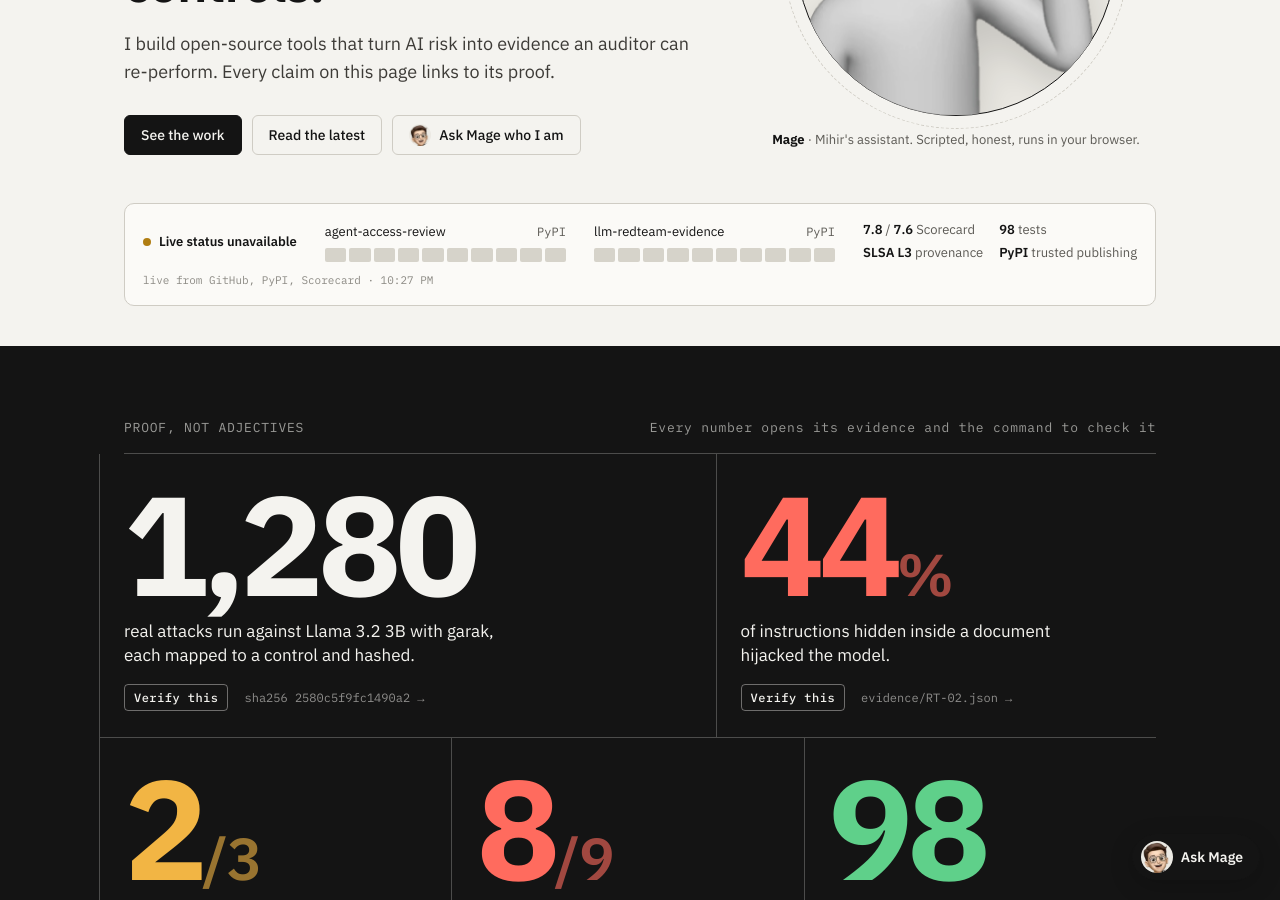
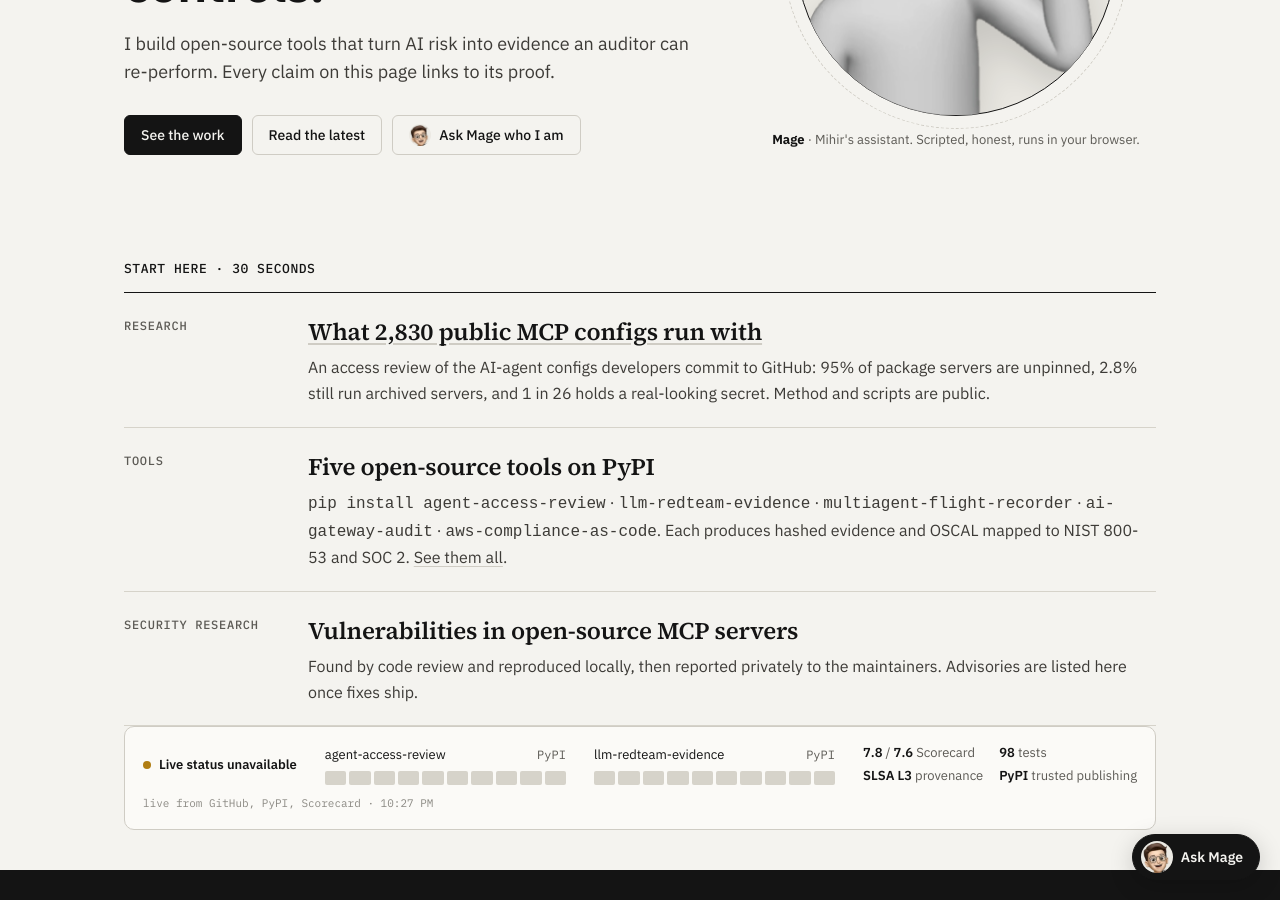
Before and after one commit to Mihirajmera/Mihirajmera.github.io, a Jekyll site: the page built from index.html, in a window 1280 px wide and 900 px high, scrolled down 373 px. Built offline with Jekyll 4.4.1, drawn with Linux system fonts in a browser that asks for light colours; a script that is not in the unit is left out; some of the changed text lies outside the part shown.

Commit message:
Homepage: add Start here section; restore outside-contributor tile (#2)
Research, tools and security research are the first thing below the hero.
The contributor tile is back with real numbers (11 merged PRs, 3 outside
contributors), as static text. /now no longer says PyPI releases are next.

Co-authored-by: Claude Opus 5.5 <noreply@anthropic.com>

```diff
--- a/index.html
+++ b/index.html
@@ -23,6 +23,15 @@ description: GRC engineer proving that AI systems can be governed with the same
       </button>
       <figcaption><b>Mage</b> · Mihir's assistant. Scripted, honest, runs in your browser.</figcaption>
     </figure>
+  </section>
+
+  <section class="wrap" aria-labelledby="start-h">
+    <h2 id="start-h" class="section-title">START HERE · 30 SECONDS</h2>
+    <div class="now-grid">
+      <div class="now-item"><span class="now-k">Research</span><h3><a href="{{ '/case-studies/public-mcp-configs/' | relative_url }}">What 2,830 public MCP configs run with</a></h3><p>An access review of the AI-agent configs developers commit to GitHub: 95% of package servers are unpinned, 2.8% still run archived servers, and 1 in 26 holds a real-looking secret. Method and scripts are public.</p></div>
+      <div class="now-item"><span class="now-k">Tools</span><h3>Five open-source tools on PyPI</h3><p><code>pip install agent-access-review</code> · <code>llm-redteam-evidence</code> · <code>multiagent-flight-recorder</code> · <code>ai-gateway-audit</code> · <code>aws-compliance-as-code</code>. Each produces hashed evidence and OSCAL mapped to NIST 800-53 and SOC 2. <a href="{{ '/work/' | relative_url }}">See them all</a>.</p></div>
+      <div class="now-item"><span class="now-k">Security research</span><h3>Vulnerabilities in open-source MCP servers</h3><p>Found by code review and reproduced locally, then reported privately to the maintainers. Advisories are listed here once fixes ship.</p></div>
+    </div>
   </section>
 
   <section class="wrap">
--- a/now/index.html
+++ b/now/index.html
@@ -12,9 +12,9 @@ updated: 2026-11-08
   </section>
   <section class="wrap now">
     <div class="now-grid">
-      <div class="now-item"><span class="now-k">Shipping</span><h3>Evidence for what AI agents actually did</h3><p><a href="https://github.com/Mihirajmera/agent-flight-recorder">agent-flight-recorder</a> puts policy and single-use human approvals on every MCP tool call and keeps a signed, hash-chained log. Next: PyPI releases for it and <a href="https://github.com/Mihirajmera/ai-gateway-audit">ai-gateway-audit</a>.</p></div>
+      <div class="now-item"><span class="now-k">Shipping</span><h3>Evidence for what AI agents actually did</h3><p><a href="https://github.com/Mihirajmera/agent-flight-recorder">agent-flight-recorder</a> puts policy and single-use human approvals on every MCP tool call and keeps a signed, hash-chained log. It and <a href="https://github.com/Mihirajmera/ai-gateway-audit">ai-gateway-audit</a> are now on PyPI.</p></div>
       <div class="now-item"><span class="now-k">Writing</span><h3>A post every day</h3><p>Turning this week's AI security news into control tests: Apple's new agent risk factor, the first agent-run breach reported in Spain, kill-switch drills and approvals bound to the exact batch.</p></div>
-      <div class="now-item"><span class="now-k">Reviewing</span><h3>Outside contributions</h3><p>Ten pull requests from outside contributors merged so far, from JSONC config support to stricter parsing of agent manifests.</p></div>
+      <div class="now-item"><span class="now-k">Reviewing</span><h3>Outside contributions</h3><p>Eleven pull requests from three outside contributors merged so far, from JSONC config support to stricter parsing of agent manifests.</p></div>
       <div class="now-item"><span class="now-k">Studying</span><h3>How regulators will audit agents</h3><p>The Hong Kong Monetary Authority's agent paper, Spain's AEPD guidance on agent-run attacks, and how both map to tests an engineer can automate.</p></div>
       <div class="now-item"><span class="now-k">Looking for</span><h3>GRC engineering and AI governance roles</h3><p>Teams where controls are tested by code and evidence has to stand up to an auditor. <a href="mailto:ajmeramihir10@gmail.com">Email me</a>.</p></div>
     </div>
```
Also changed, not shown: other parts of index.html (+1 -0 lines).
